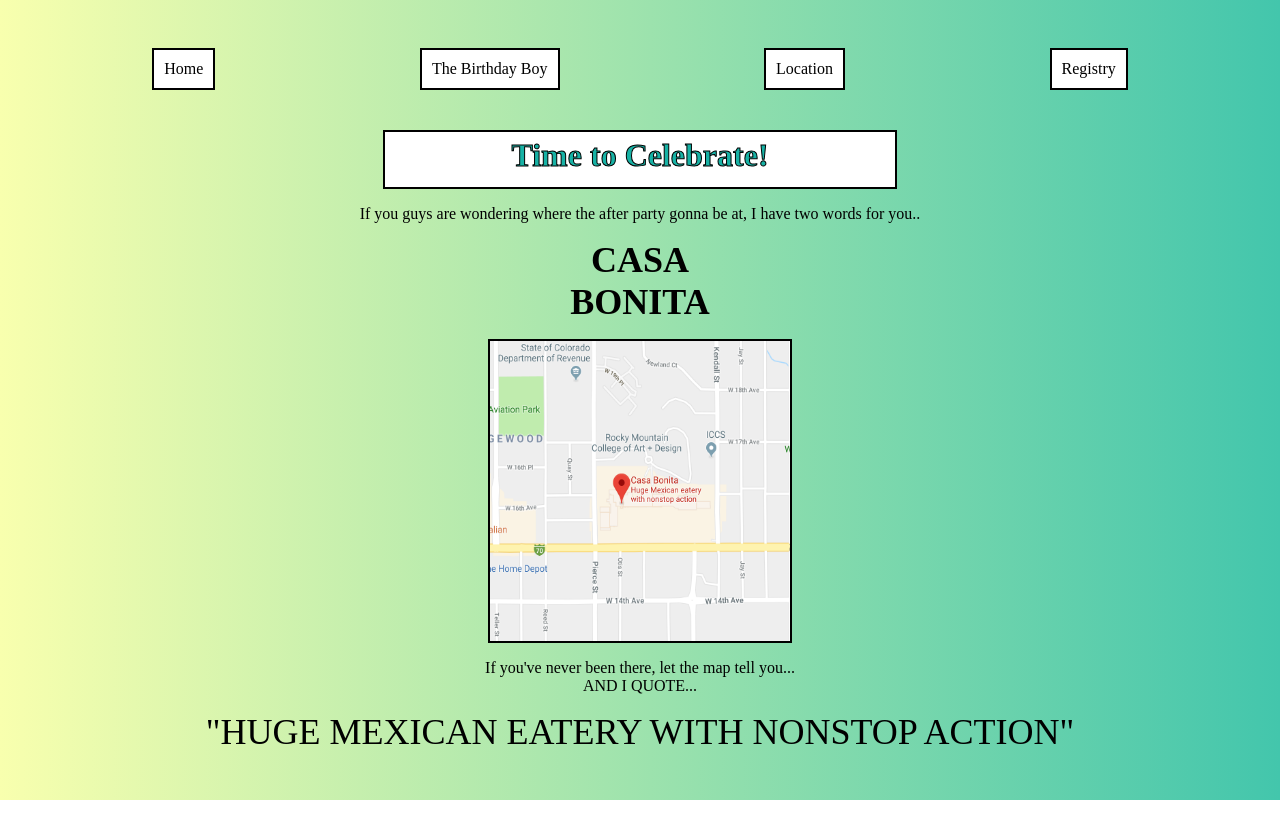
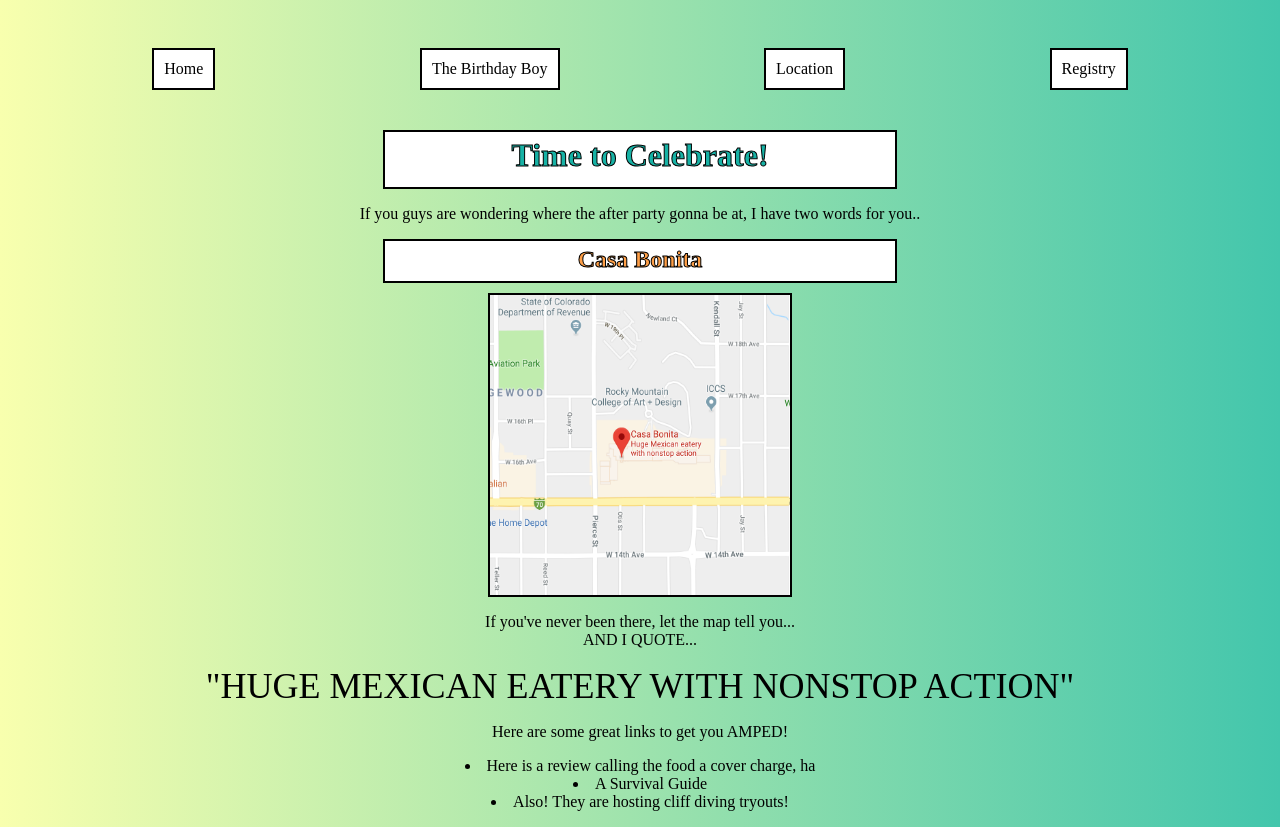
Before and after one commit to gregoryanderson/capstone, a plain HTML site: page location.html in a window 1280 px wide. Before the commit the page ends 800 px from the top, so only its background shows below. Drawn offline with Linux system fonts and the light colour scheme; files that its build step writes are made by us from their sources; files whose address does not match are found by name.

Commit message:
Add links to location page

```diff
--- a/location.html
+++ b/location.html
@@ -14,11 +14,9 @@
 
 <p>
 	If you guys are wondering where the after party gonna be at, I have two words for you..<br />
-	<div class="ha">
-		<b>CASA<br />
-	BONITA</b>
-</div>
 </p>
+
+<h2> Casa Bonita</h2>
 
 <div class="casa">
 <img src="casa.png" height=300 width=300 align=middle/>
@@ -30,6 +28,15 @@
 <div class="ha">
 	"HUGE MEXICAN EATERY WITH NONSTOP ACTION"
 </div>
+<p>
+Here are some great links to get you AMPED!</p>
+
+<ul>
+	<li><a href="https://www.denverpost.com/2019/02/10/casa-bonita-denver-colorado-south-park-mexican-food" />Here is a review calling the food a cover charge, ha</a></li>
+	<li><a href="https://www.westword.com/restaurants/how-to-survive-casa-bonita-the-worlds-weirdest-mexican-restaurant-5774262">A Survival Guide</a></li>
+<li>
+<a href="https://theknow.denverpost.com/2018/12/17/casa-bonita-cliff-diver-auditions/204517/">Also! They are hosting cliff diving tryouts!</a></li>
+
 
 
 </body>
--- a/style.css
+++ b/style.css
@@ -28,6 +28,7 @@ h2 {
 	border-color:black;
 	-webkit-text-stroke-width: 1px;
     -webkit-text-stroke-color: black;
+    margin-bottom:10px;
 }
 
 p {
@@ -125,3 +126,10 @@ a:active {
   text-decoration: underline;
   color:black;
 }
+
+.select{
+	border: 1px solid #ccc;
+   font-size: 16px;
+   height: 34px;
+   width: 268px;
+}
```
Also changed, not shown: 2 other files.
